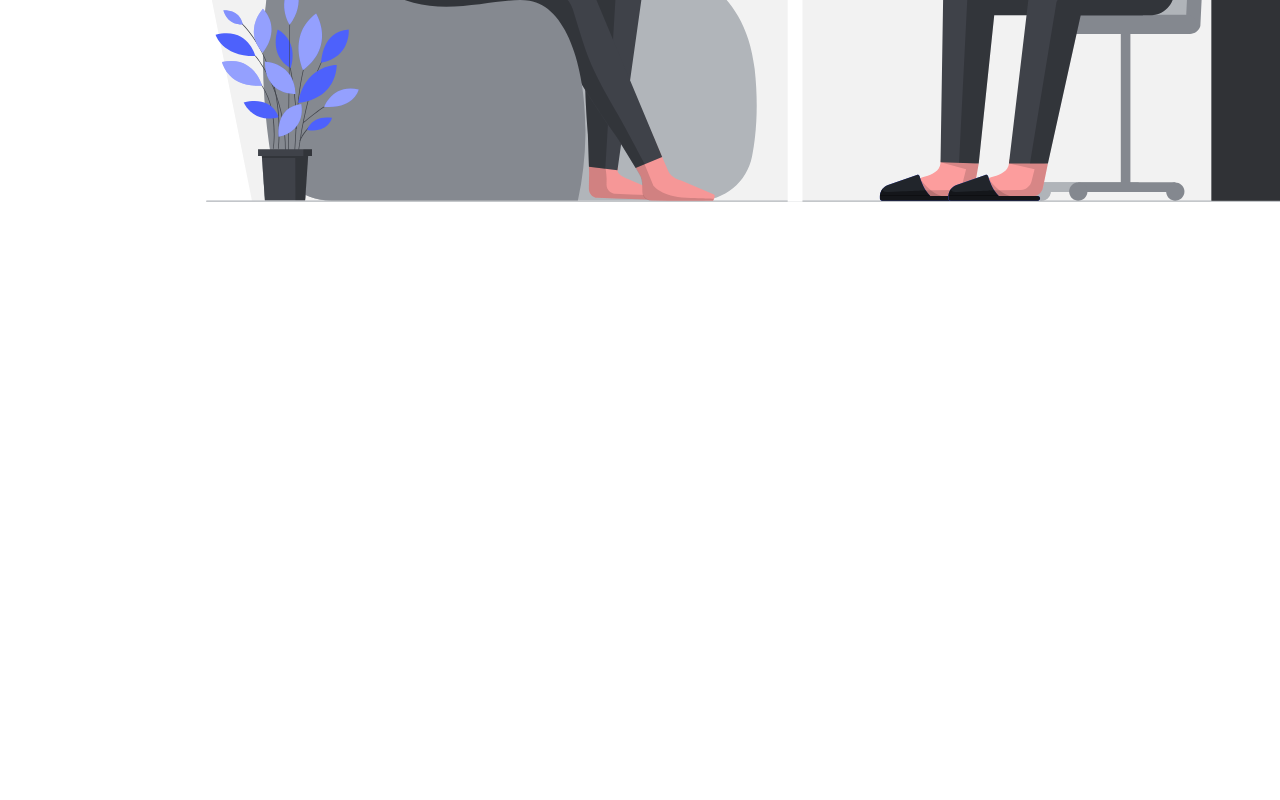
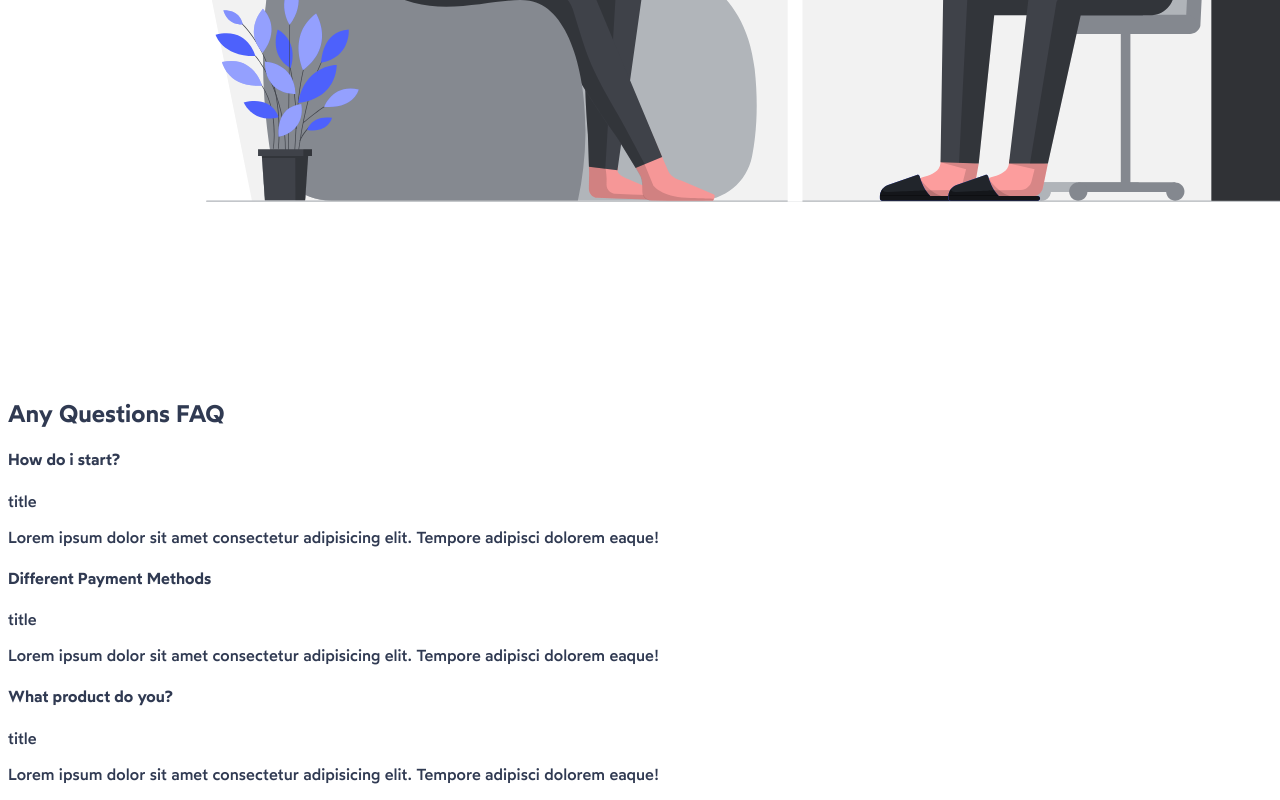
Before and after one commit to dhanush72/framer-portfolio, a React (Create React App) app: page / in a window 1280 px wide. Shown: the part 2913-3713 px from the top of the page. Before the commit the page ends 3299 px from the top, so only its background shows below. Built offline with nearby package versions, Linux system fonts and the light colour scheme.

Commit message:
added faq page

```diff
--- a/src/App.js
+++ b/src/App.js
@@ -1,12 +1,14 @@
 import AboutPage from "./pages/AboutPage";
 import ServcesPage from "./pages/ServicesPage";
+import FaqPage from "./pages/FaqPage";
 
 function App() {
   return (
-    <div className="App">
+    <>
       <AboutPage />
       <ServcesPage />
-    </div>
+      <FaqPage />
+    </>
   );
 }
 
--- /dev/null
+++ b/src/components/Faq.js
@@ -0,0 +1,43 @@
+import React from "react";
+
+const Faq = () => {
+  return (
+    <div className="faq">
+      <h2>
+        Any Questions <span>FAQ</span>
+      </h2>
+      <div className="question">
+        <h4>How do i start?</h4>
+        <div className="answer">
+          <p>title</p>
+          <p>
+            Lorem ipsum dolor sit amet consectetur adipisicing elit. Tempore
+            adipisci dolorem eaque!
+          </p>
+        </div>
+      </div>
+      <div className="question">
+        <h4>Different Payment Methods</h4>
+        <div className="answer">
+          <p>title</p>
+          <p>
+            Lorem ipsum dolor sit amet consectetur adipisicing elit. Tempore
+            adipisci dolorem eaque!
+          </p>
+        </div>
+      </div>
+      <div className="question">
+        <h4>What product do you?</h4>
+        <div className="answer">
+          <p>title</p>
+          <p>
+            Lorem ipsum dolor sit amet consectetur adipisicing elit. Tempore
+            adipisci dolorem eaque!
+          </p>
+        </div>
+      </div>
+    </div>
+  );
+};
+
+export default Faq;
--- /dev/null
+++ b/src/pages/FaqPage.js
@@ -0,0 +1,12 @@
+import React from "react";
+import Faq from "../components/Faq";
+
+const FaqPage = () => {
+  return (
+    <div>
+      <Faq />
+    </div>
+  );
+};
+
+export default FaqPage;
```
Also changed, not shown: 1 other file (tests, documents, lock files or other folders).
